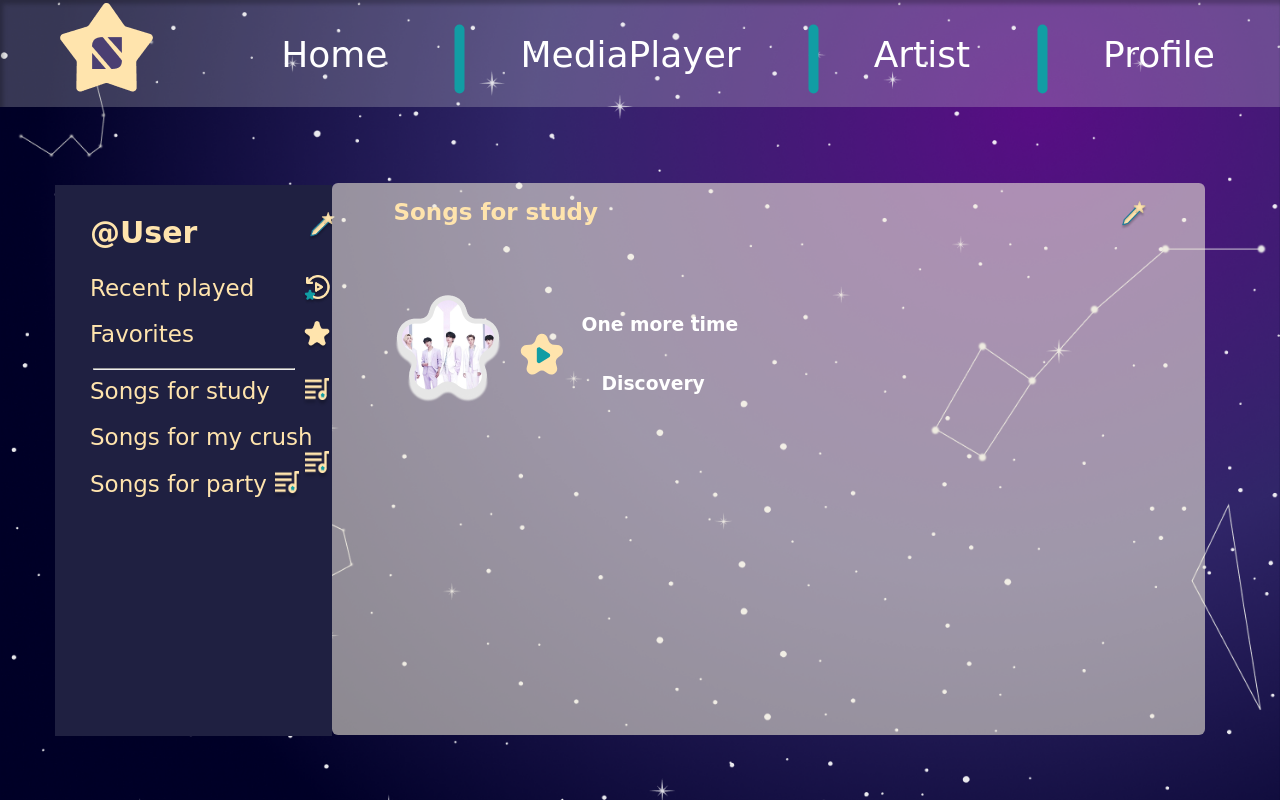
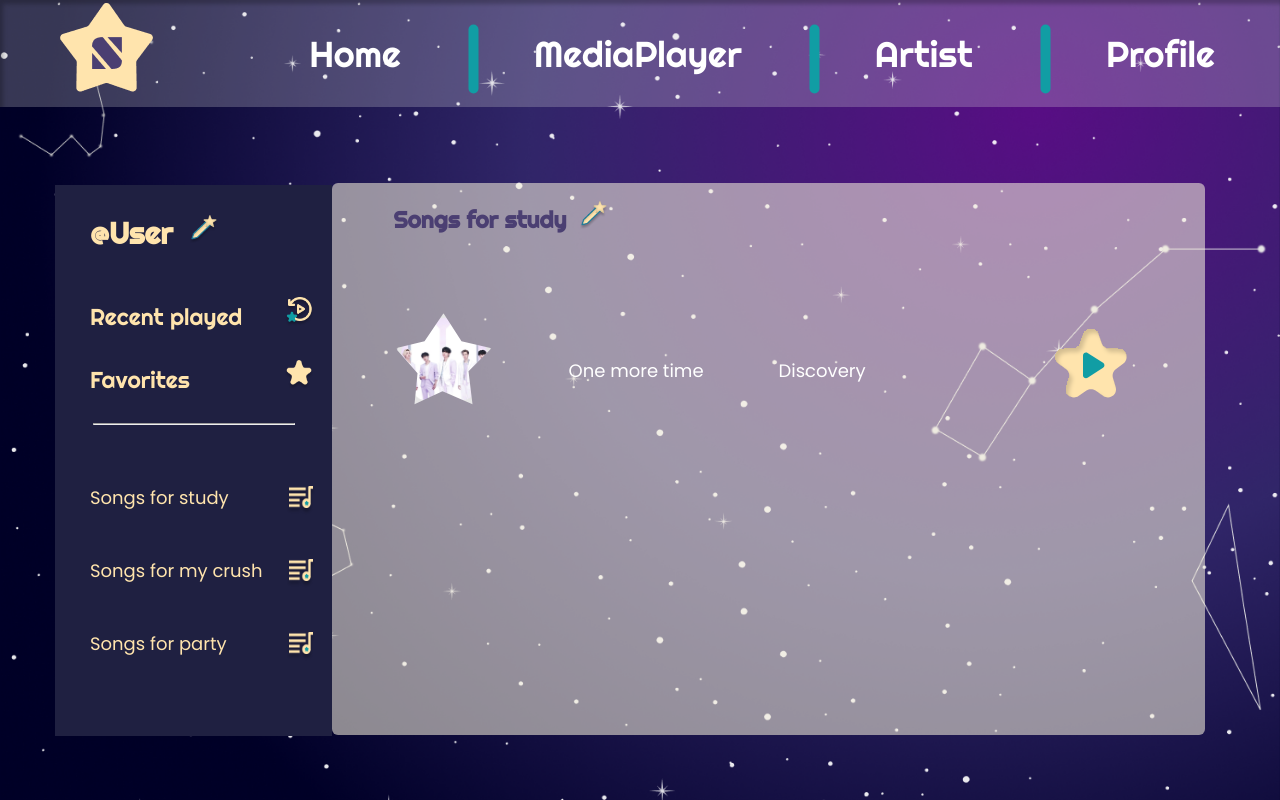
Before and after one commit to mariaconejo/StellarWaves-FrontEnd, a website with bundled scripts: page profile.html in a window 1280 px wide. Built offline with nearby package versions, Linux system fonts and the light colour scheme; no server answers.

Commit message:
Se agrego css

```diff
--- a/js/artist.js
+++ b/js/artist.js
@@ -30,7 +30,7 @@ function tabsInfo() {
     const contentInfo = document.getElementById('artist-name--info');
     const tabs = document.createElement('div');
     tabs.setAttribute('id', `tab-${i}`);
-    tabs.setAttribute('class', 'tab-content-info js-content-hidden ');
+    tabs.setAttribute('class', 'tab-content-info js-content-hidden clearfix');
     contentInfo.appendChild(tabs);
     const html = `
         <img src="${valueArtist[i].image}" alt="${valueArtist.name}" class="artist__image">
@@ -46,18 +46,23 @@ async function songs(valueArtist, contentTabs) {
   const linkSongs = `${linkSong}/${valueArtist}`;
   const valueSong = await artistApi(linkSongs);
   const div = document.createElement('div');
+  div.setAttribute('class', 'div__border')
   const songList = document.createElement('ul');
   songList.setAttribute('class', 'list__artist--song')
+  const title = document.createElement('h2');
+  title.setAttribute('class', 'title__list');
+  title.appendChild(songList);
+  title.innerHTML = `Song`;
   div.appendChild(songList)
   contentTabs.appendChild(div);
   for (let i = 0; i < valueSong.length; i++) {
     const html = `
-    <li>
+    <li class="clearfix border">
       <img src="${valueSong[i].image}" alt="${valueSong[i].name}" class="image_album">
       <p class="name__song">${valueSong[i].name}</p>
       <p class="name__album">${valueSong[i].album}</p>
-      <a data-id="${valueSong[i].id}" href="mediaplayer.html?playList=artist&&song=${valueSong[i].id}&&artistPlaylist=${valueArtist}&&userId=${userId}">
-        <svg width="106" height="106" viewBox="0 0 106 106" fill="none" xmlns="http://www.w3.org/2000/svg">
+      <a class="button__artist" data-id="${valueSong[i].id}" href="mediaplayer.html?playList=artist&&song=${valueSong[i].id}&&artistPlaylist=${valueArtist}&&userId=${userId}">
+        <svg width="90" height="90" viewBox="0 0 106 106" fill="none" xmlns="http://www.w3.org/2000/svg">
         <g filter="url(#filter0_i)">
         <path d="M45.4557 21.3864C47.9667 14.2682 58.0333 14.2682 60.5443 21.3864L63.7518 30.4789C64.856 33.6089 67.7783 35.7321 71.0964 35.815L80.735 36.0558C88.2807 36.2443 91.3915 45.8182 85.3976 50.406L77.7414 56.2662C75.1057 58.2836 73.9895 61.7189 74.936 64.9002L77.6855 74.1415C79.838 81.3762 71.6939 87.2932 65.4785 83.0104L57.5392 77.5398C54.8061 75.6565 51.1939 75.6565 48.4608 77.5398L40.5215 83.0104C34.3061 87.2932 26.162 81.3762 28.3145 74.1415L31.064 64.9002C32.0105 61.7189 30.8943 58.2836 28.2586 56.2662L20.6024 50.406C14.6085 45.8182 17.7193 36.2443 25.265 36.0558L34.9036 35.815C38.2217 35.7321 41.144 33.6089 42.2482 30.4789L45.4557 21.3864Z" fill="#FFE4AD"/>
         </g>
--- /dev/null
+++ b/js/profile.js
@@ -0,0 +1,18 @@
+import {
+  home, mediaplayer, artist, profile, userId,
+} from './util.js';
+
+import { getUserInfo } from './api.js';
+
+const userName = document.querySelector('.user');
+
+async function welcomeUser() {
+  const getUser = await getUserInfo();
+  userName.innerHTML = `@${getUser.data.name}`;
+}
+
+welcomeUser();
+home.setAttribute('href', `home.html?userId=${userId}`);
+mediaplayer.setAttribute('href', `mediaplayer.html?userId=${userId}`);
+artist.setAttribute('href', `artist.html?userId=${userId}`);
+profile.setAttribute('href', `profile.html?userId=${userId}`);
--- a/profile.html
+++ b/profile.html
@@ -8,7 +8,7 @@
         <meta name="author" content="María Conejo y Jeareth Venegas"/>
         <title>Stellar Waves</title>
         <link rel="stylesheet" href="css/styles.css" type="text/css">
-        <link rel="icon" href="img/logo.png" type="image/gif" sizes="16x16">
+        <link href="https://fonts.googleapis.com/css2?family=Poppins:wght@100;200;400;500;700&family=Righteous&display=swap" rel="stylesheet">
     </head>
     <body>
       <div class="wrapper__out">
@@ -69,23 +69,34 @@
                 </button> -->
             </h1>
             <!---->
-            <div class="song clearfix" id="song">
-              <!--portada de album-->
-              <img src="img/portada.png" alt="Portada de album">
-              <div class="info__h3">
-                <!--nombre de la canción-->
-                <h3 class="song__name--profile">One more time</h3>
-                <!--nombre grupo-->
-                <h3 class="artist__name--profile">Discovery</h3>
-              </div>
-              <!--botón de play-->
-              <button id="btn-start"  class="button__background btn-play btn__play--profile" aria-labelledby="button-label">
-                <span id="button-label" hidden>Add Song</span>
-                <svg class="button__active"  aria-hidden="true" focusable="false" width="92" height="92" viewBox="0 0 92 92" fill="none" xmlns="http://www.w3.org/2000/svg">
-                    <path d="M38.3288 21.3864C40.8399 14.2682 50.9065 14.2682 53.4175 21.3864L54.8726 25.5111C55.9768 28.6412 58.899 30.7644 62.2171 30.8473L66.5896 30.9565C74.1354 31.145 77.2461 40.7189 71.2523 45.3067L67.7791 47.9651C65.1434 49.9825 64.0272 53.4179 64.9737 56.5992L66.221 60.7914C68.3735 68.0261 60.2294 73.9431 54.014 69.6603L50.4124 67.1786C47.6793 65.2953 44.0671 65.2953 41.334 67.1786L37.7324 69.6603C31.517 73.9431 23.3729 68.0261 25.5254 60.7914L26.7727 56.5992C27.7192 53.4179 26.603 49.9825 23.9673 47.9651L20.4941 45.3067C14.5003 40.7189 17.611 31.145 25.1568 30.9565L29.5292 30.8473C32.8473 30.7644 35.7696 28.6412 36.8738 25.5111L38.3288 21.3864Z" fill="#FFE4AD"/>
-                    <path d="M43.6025 34.7967C41.6055 33.5209 38.9873 34.9551 38.9873 37.3248V52.7681C38.9873 55.1378 41.6055 56.572 43.6025 55.2962L55.6885 47.5745C57.535 46.3949 57.535 43.698 55.6885 42.5184L43.6025 34.7967Z" fill="#119DA4"/>
-                </svg>
-            </button>
+            <div class="list__artist--song song clearfix" id="song">
+              <ul id="artist-name-list" class="list__artist--song">
+                  <li class="clearfix">
+                    <img src="img/portada.png" alt="Portada de album" class="image_album">
+                    <p class="name__song">One more time</p>
+                    <p class="name__album">Discovery</p>
+                    <a class="button__artist" data-id="${valueSong[i].id}" href="mediaplayer.html?playList=artist&&song=${valueSong[i].id}&&artistPlaylist=${valueArtist}&&userId=${userId}">
+                      <svg width="106" height="106" viewBox="0 0 106 106" fill="none" xmlns="http://www.w3.org/2000/svg">
+                      <g filter="url(#filter0_i)">
+                      <path d="M45.4557 21.3864C47.9667 14.2682 58.0333 14.2682 60.5443 21.3864L63.7518 30.4789C64.856 33.6089 67.7783 35.7321 71.0964 35.815L80.735 36.0558C88.2807 36.2443 91.3915 45.8182 85.3976 50.406L77.7414 56.2662C75.1057 58.2836 73.9895 61.7189 74.936 64.9002L77.6855 74.1415C79.838 81.3762 71.6939 87.2932 65.4785 83.0104L57.5392 77.5398C54.8061 75.6565 51.1939 75.6565 48.4608 77.5398L40.5215 83.0104C34.3061 87.2932 26.162 81.3762 28.3145 74.1415L31.064 64.9002C32.0105 61.7189 30.8943 58.2836 28.2586 56.2662L20.6024 50.406C14.6085 45.8182 17.7193 36.2443 25.265 36.0558L34.9036 35.815C38.2217 35.7321 41.144 33.6089 42.2482 30.4789L45.4557 21.3864Z" fill="#FFE4AD"/>
+                      </g>
+                      <path d="M49.6152 39.9486C47.6182 38.6728 45 40.107 45 42.4767V62.19C45 64.5597 47.6182 65.9939 49.6152 64.7181L65.043 54.8614C66.8894 53.6817 66.8894 50.9849 65.043 49.8052L49.6152 39.9486Z" fill="#119DA4"/>
+                      <defs>
+                      <filter id="filter0_i" x="17.4512" y="16.0479" width="74.0984" height="72.4074" filterUnits="userSpaceOnUse" color-interpolation-filters="sRGB">
+                      <feFlood flood-opacity="0" result="BackgroundImageFix"/>
+                      <feBlend mode="normal" in="SourceGraphic" in2="BackgroundImageFix" result="shape"/>
+                      <feColorMatrix in="SourceAlpha" type="matrix" values="0 0 0 0 0 0 0 0 0 0 0 0 0 0 0 0 0 0 127 0" result="hardAlpha"/>
+                      <feOffset dx="3" dy="4"/>
+                      <feGaussianBlur stdDeviation="2"/>
+                      <feComposite in2="hardAlpha" operator="arithmetic" k2="-1" k3="1"/>
+                      <feColorMatrix type="matrix" values="0 0 0 0 0.831373 0 0 0 0 0.745098 0 0 0 0 0.568627 0 0 0 1 0"/>
+                      <feBlend mode="normal" in2="shape" result="effect1_innerShadow"/>
+                      </filter>
+                      </defs>
+                      </svg>
+                    </a>
+                  </li>
+              </ul>
             <!--botón de eliminar-->
             <!-- <button class="delete__button dlt__btn--profile" id="delete__button">
               <img src="img/delete.png" alt="icon del botón de eliminar">
--- a/scss/partials/_profile.scss
+++ b/scss/partials/_profile.scss
@@ -27,10 +27,7 @@
   border: solid 0px;
 }
 
-.edit__button{
-  display: flex;
-  float:right;
-}
+
 
 .edit__button img{
   text-align: right;
@@ -62,6 +59,7 @@
 .default__playlist img{
   display: flex;
   float:right;
+  margin-right: 18px;
 }
 
 
@@ -73,13 +71,14 @@ hr{
 
 .playlist__name--list ul{
   list-style: none;
-  margin-left: 35px
+  margin-left: 35px;
+
 }
 
 .playlist__name--list a{
   color: #FFE4AD;
-  font-family: 'Righteous', cursive;
-  font-size: 23px;
+  font-family: 'Poppins', cursive;
+  font-size: 18px;
   text-decoration: none;
 }
 .playlist__name--list a{
@@ -91,11 +90,13 @@ hr{
 
 .playlist__name--list{
   list-style: none;
+  margin-top: 47px;
+  line-height: 52px;
 }
 .playlist__name--list a {
   color: #FFE4AD;
-  font-family: 'Righteous', cursive;
-  font-size: 23px;
+  font-family: 'Poppins', cursive;
+  font-size: 18px;
   margin-left: 35px;
   text-decoration: none;
 }
@@ -104,7 +105,10 @@ hr{
 
   height: 30px;
   width: 30px;
+  margin-top: 14px;
+  margin-right: 16px;
 }
+
 
 .playlist__name--list img{
   display: flex;
@@ -122,7 +126,7 @@ hr{
 }
 
 .songs__profile h1{
-  color: #FFE4AD;
+  color: #4B3F72;
   font-family: 'Righteous', cursive;
   font-size: 23px;
 }
@@ -166,6 +170,7 @@ hr{
   background: none;
   border-radius: 30px;
   border: solid 0px;
+  margin-right: 10px;
 }
 
 .save__button img{
@@ -203,3 +208,40 @@ hr{
   font-size: 16px;
   width: 88px;
 }
+
+#recent_list{
+  margin-top: 45px;
+  line-height: 40px;
+}
+
+::-webkit-scrollbar{
+  width: 15px;
+  background-color: #4B3F72;
+}
+
+::-webkit-scrollbar-track{
+  border-radius: 20px;
+  background-color: #FFE4AD;
+}
+::-webkit-scrollbar-thumb{
+  border-radius: 10px;
+  background-color: #92CCC4;
+}
+
+.edit__input{
+  width: 300px;
+  margin-top: 40px;
+  display: inline;
+}
+
+.edit__input::placeholder{
+  font-family: 'poppins';
+  font-size: 16px;
+  margin-left: 10px;
+
+}
+
+.buttons_profile button{
+  margin-left: 12px;
+  display: flex;
+}
--- a/scss/partials/artists.scss
+++ b/scss/partials/artists.scss
@@ -70,7 +70,7 @@
 
 .info__artist, .songs__container{
   width: 500px;
-  margin: 0 auto;
+  margin: 10px 10px 100px 100px;
 }
 
 /* Estado (clases asignadas por Javascript) */
@@ -85,7 +85,9 @@
   display: none;
 }
 
-
+.tab-content-info{
+  width: 700px;
+}
 .tabs__item{
   font-family: Righteous;
   font-size: 18px;
@@ -98,34 +100,61 @@
   clip-path: polygon(50% 0%, 68% 28%, 98% 35%, 75% 58%, 79% 91%, 49% 78%, 21% 91%, 24% 60%, 2% 35%, 31% 28%);
   width: 200px;
   height: 200px;
-
+  display: flex;
+  float: left;
 }
 
 .artist__description{
+  display: flex;
+  float: left;
   font-family: Poppins;
   font-size: 18px;
   color: #fff;
-
+  margin-top: 8%;
+  margin-left: 3%;
+  width: 400px;
 }
 
 .image_album{
   clip-path: polygon(50% 0%, 68% 28%, 98% 35%, 75% 58%, 79% 91%, 49% 78%, 21% 91%, 24% 60%, 2% 35%, 31% 28%);
   width: 100px;
   height: 100px;
+  float: left;
 }
 
 .name__song{
   font-family: Poppins;
   font-size: 18px;
   color: #fff;
+  float: left ;
+  margin-left: 10%;
+  padding-top: 4%;
 }
 
 .name__album{
   font-family: Poppins;
   font-size: 18px;
   color: #fff;
+  float: left;
+  margin-left: 10%;
+  padding-top: 4%;
 }
 
 .list__artist--song{
   list-style: none;
+  width: 100%;
+
 }
+.list__artist--song li{
+  width: 100%;
+  margin-top: 10px;
+
+}
+a.button__artist{
+  float: right;
+  margin-left: 0%;
+}
+
+.border {
+  border-bottom: 2px solid #FFE4AD;
+}
```
Also changed, not shown: artist.html (+1 -1 lines), index.html (+1 -1 lines), mediaplayer.html (+0 -4 lines), css/partials/artists.css, css/styles.css.
